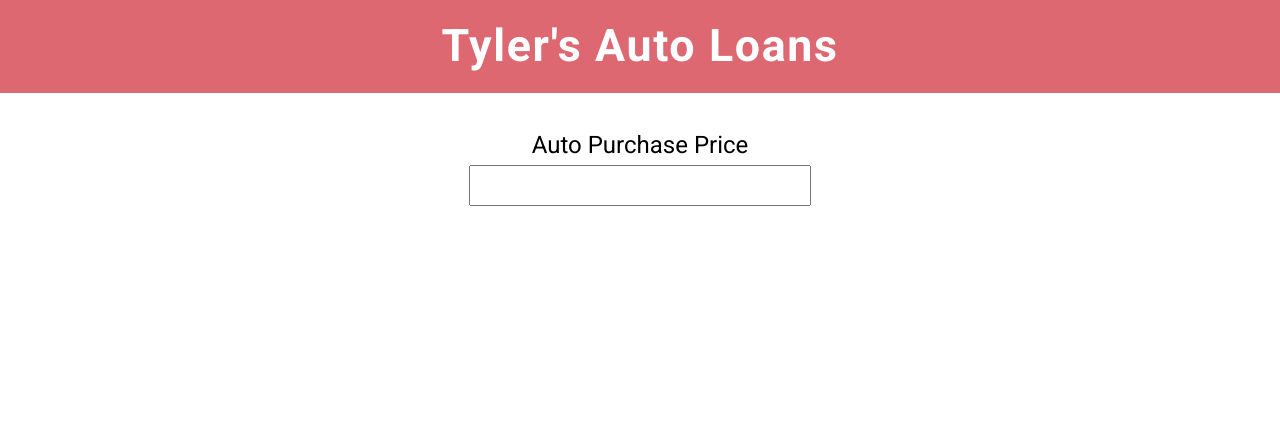
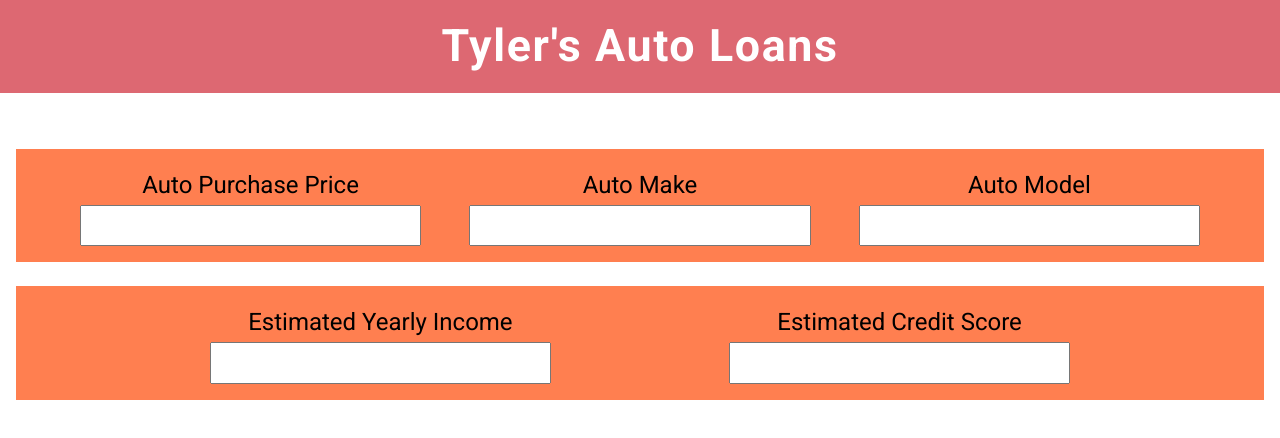
Before and after one commit to tylercorbett/secberus-test, a React (Create React App) app: page / in a window 1280 px wide. Shown: the top 438 px of the page. Built offline with nearby package versions, Linux system fonts and the light colour scheme.

Commit message:
basic flexbox layout for form

```diff
--- a/src/components/form/Form.js
+++ b/src/components/form/Form.js
@@ -12,18 +12,56 @@ const Frame = styled.section(props => ({
     alignItems: 'center',
 
   },
+
+  '.info-section': {
+    display: 'flex',
+    alignItems: 'center',
+    justifyContent: 'space-evenly',
+    background: 'coral',
+    padding: '1rem',
+    margin: '1.5rem 0',
+  },
 }))
 
 const Form = () => {
 
   return (
     <Frame>
+      <section className="info-section">
         <div className="column">
           <FormComponents.Label>
             Auto Purchase Price
           </FormComponents.Label>
           <FormComponents.Input type="number"/>
         </div>
+        <div className="column">
+          <FormComponents.Label>
+            Auto Make
+          </FormComponents.Label>
+          <FormComponents.Input type="text"/>
+        </div>
+        <div className="column">
+          <FormComponents.Label>
+            Auto Model
+          </FormComponents.Label>
+          <FormComponents.Input type="text"/>
+        </div>
+      </section>
+
+      <section className="info-section">
+        <div className="column">
+          <FormComponents.Label>
+            Estimated Yearly Income
+          </FormComponents.Label>
+          <FormComponents.Input type="number"/>
+        </div>
+        <div className="column">
+          <FormComponents.Label>
+            Estimated Credit Score
+          </FormComponents.Label>
+          <FormComponents.Input type="number"/>
+        </div>
+      </section>
     </Frame>
   );
 };
```
Also changed, not shown: src/redux/reducer.js (added). Lines whose indentation alone changed are shown as unchanged.
